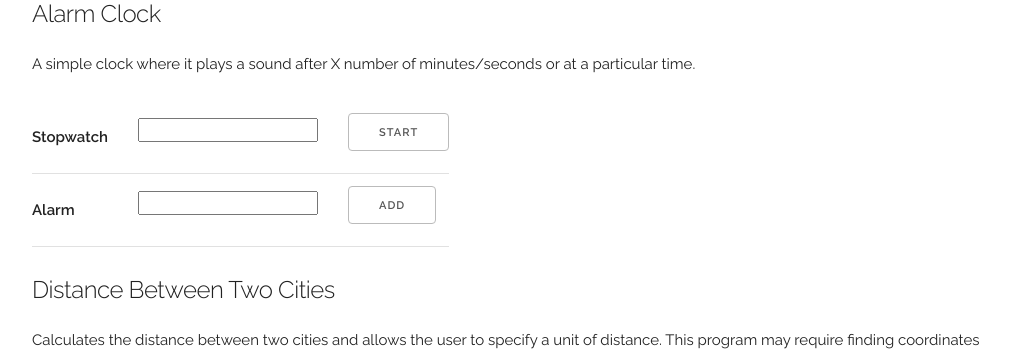
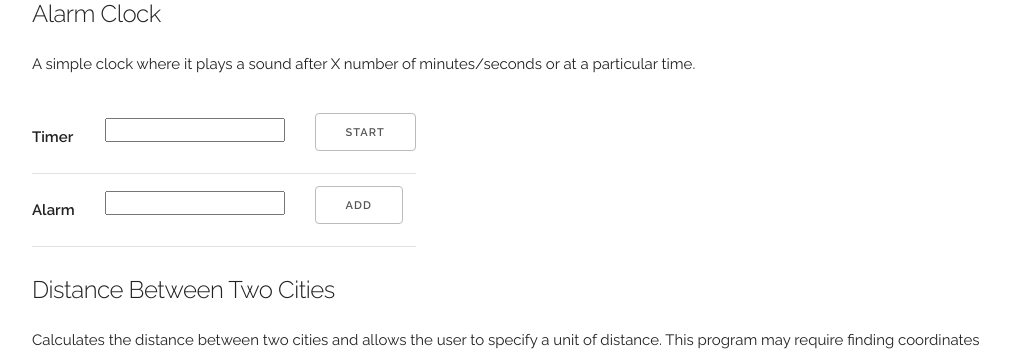
Before and after one commit to spencerhitch/onehundred, a Flask app: page /pset/0 in a window 1280 px wide. Shown: the part 3994-4347 px from the top of the page, without its empty margins (128-1138 px from the left). Run offline with Flask 2, Linux system fonts and the light colour scheme; some libraries are stand-ins or nearby versions.

Commit message:
Basic timer functionality working.

```diff
--- a/static/js/alarm.js
+++ b/static/js/alarm.js
@@ -1,11 +1,14 @@
 // An Alarm Clock in Javascript
 
-var Alarm = function(stopwatch, alarm){
+var Alarm = function(timer, alarm){
   var self = this;
-  this.stopwatch = stopwatch;
+  this.timer = timer;
 
-  this.stopwatch.on("click", "#stopwatch_btn", function(){
-    console.log($("#stopwatch_inp").val());
+  this.timer.on("click", "#timer_btn", function(){
+    var time = $("#timer_inp").val();
+    setTimeout(function(){
+      alert("Time is up!");
+    }, time * 1000);
   });
 }
 
--- a/templates/numbers/alarm.html
+++ b/templates/numbers/alarm.html
@@ -1,8 +1,8 @@
 <table>
-  <tr class="stopwatch">
-    <th>Stopwatch</th>
-    <td><input id="stopwatch_inp"></td>
-    <td><button id="stopwatch_btn">Start</button></td>
+  <tr class="timer">
+    <th>Timer</th>
+    <td><input id="timer_inp"></td>
+    <td><button id="timer_btn">Start</button></td>
   </tr>
   <tr class="alarm">
     <th>Alarm</th>
@@ -14,6 +14,6 @@
 <script src="{{ url_for('static', filename='js/alarm.js') }}"></script>
 <script>
 $(document).ready(function() {
-  var alarm = new Alarm($(".stopwatch"), $(".alarm"));
+  var alarm = new Alarm($(".timer"), $(".alarm"));
 });
 </script>
```
